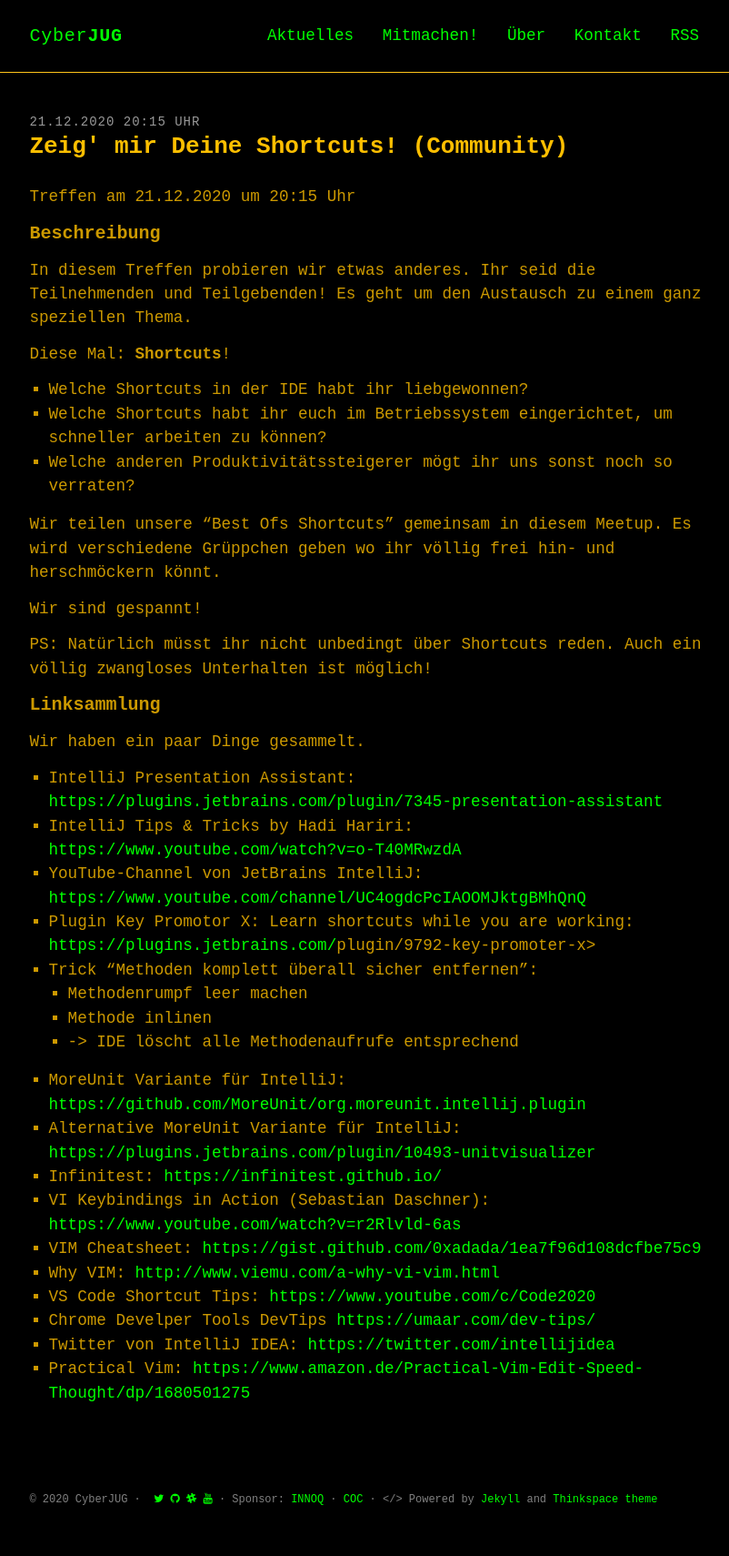
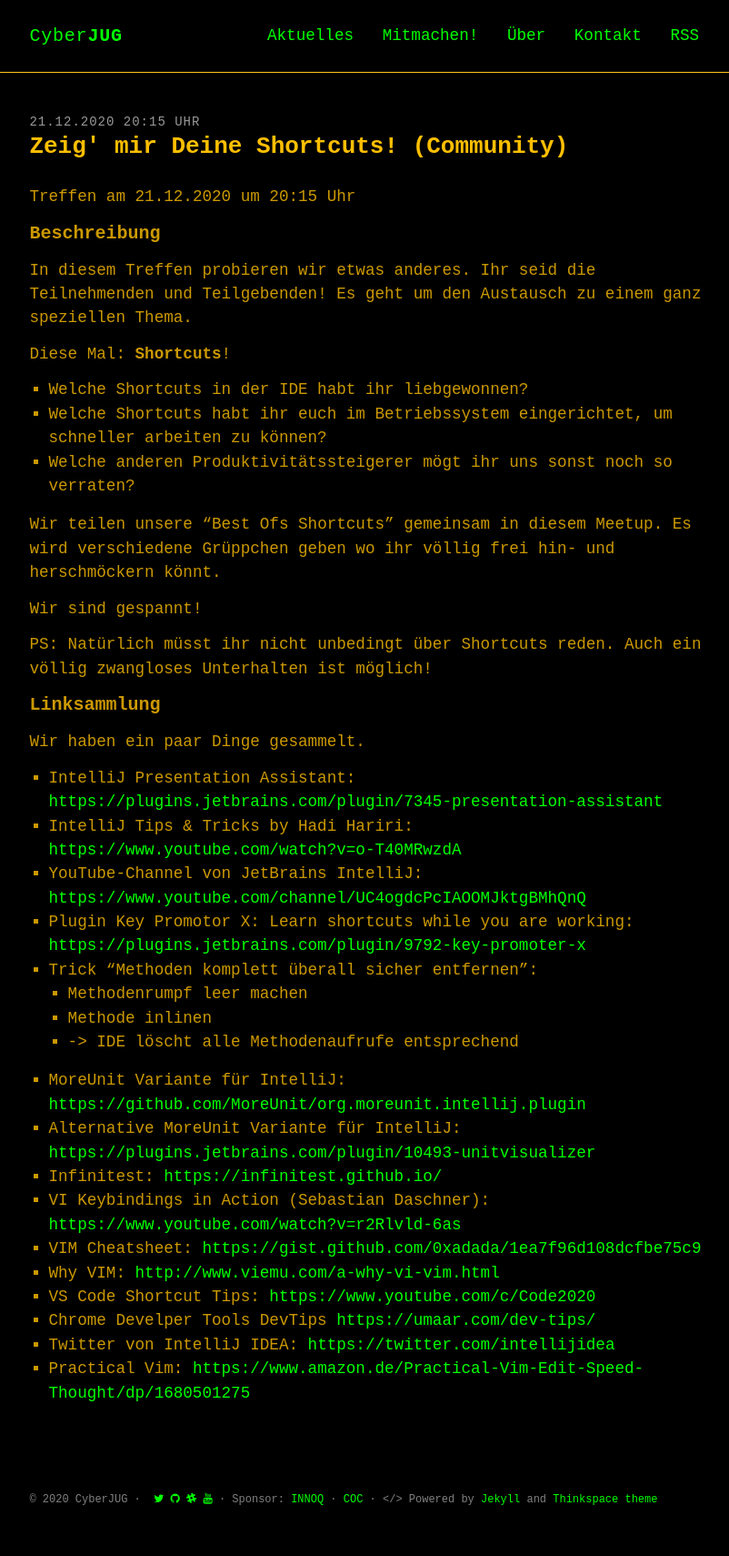
Before and after one commit to cyberjug/website, a Jekyll site: the page built from docs/_past/2020-12-21-shortcuts.md, in a window 1280 px wide. Shown: the whole page at 91% size, without its empty margins (234-1036 px from the left). Built offline with Jekyll 4.4.1, drawn with Linux system fonts in a browser that asks for light colours; some web fonts are replaced; some of the changed lines change nothing that is shown.

Commit message:
fix link

```diff
--- a/docs/_past/2020-12-21-shortcuts.md
+++ b/docs/_past/2020-12-21-shortcuts.md
@@ -37,7 +37,7 @@ Wir haben ein paar Dinge gesammelt.
 * IntelliJ Presentation Assistant: <https://plugins.jetbrains.com/plugin/7345-presentation-assistant>
 * IntelliJ Tips & Tricks by Hadi Hariri: <https://www.youtube.com/watch?v=o-T40MRwzdA>
 * YouTube-Channel von JetBrains IntelliJ: <https://www.youtube.com/channel/UC4ogdcPcIAOOMJktgBMhQnQ>
-* Plugin Key Promotor X: Learn shortcuts while you are working: <https://plugins.jetbrains.com/>plugin/9792-key-promoter-x>
+* Plugin Key Promotor X: Learn shortcuts while you are working: <https://plugins.jetbrains.com/plugin/9792-key-promoter-x>
 * Trick "Methoden komplett überall sicher entfernen":
   * Methodenrumpf leer machen
   * Methode inlinen
```
